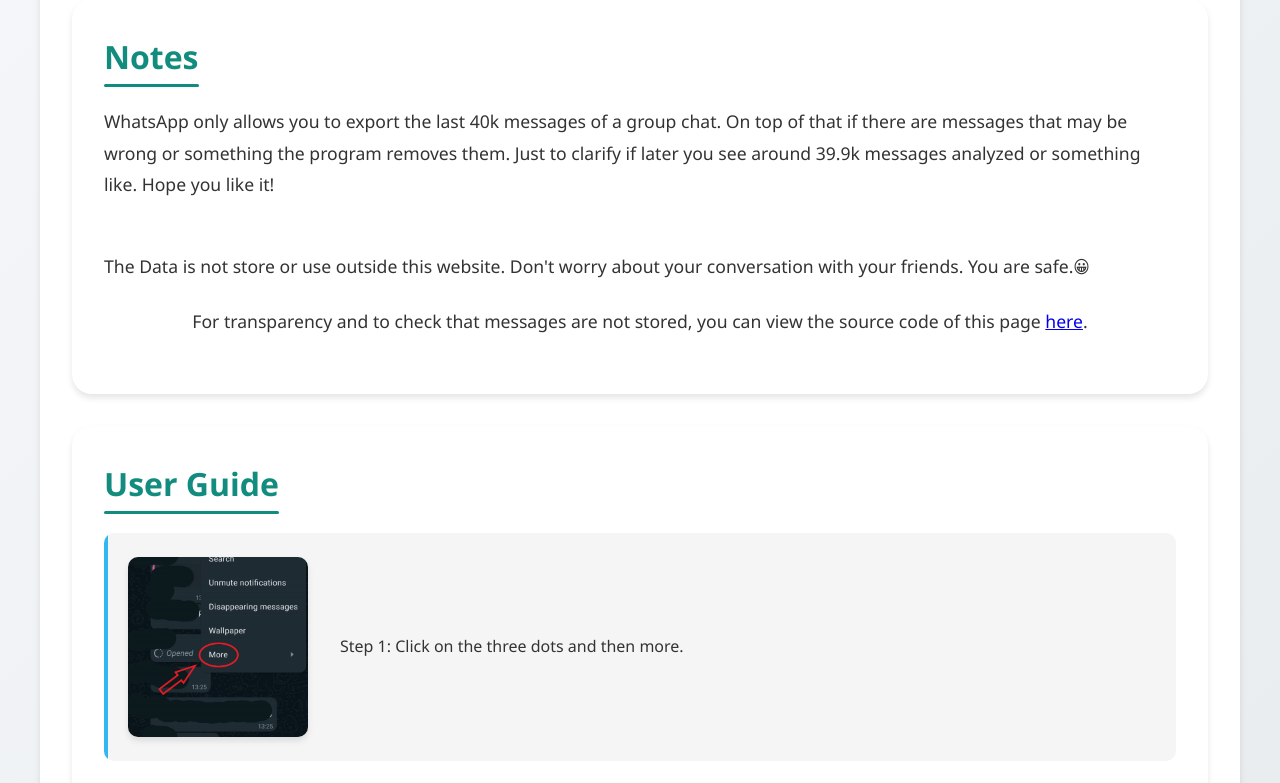
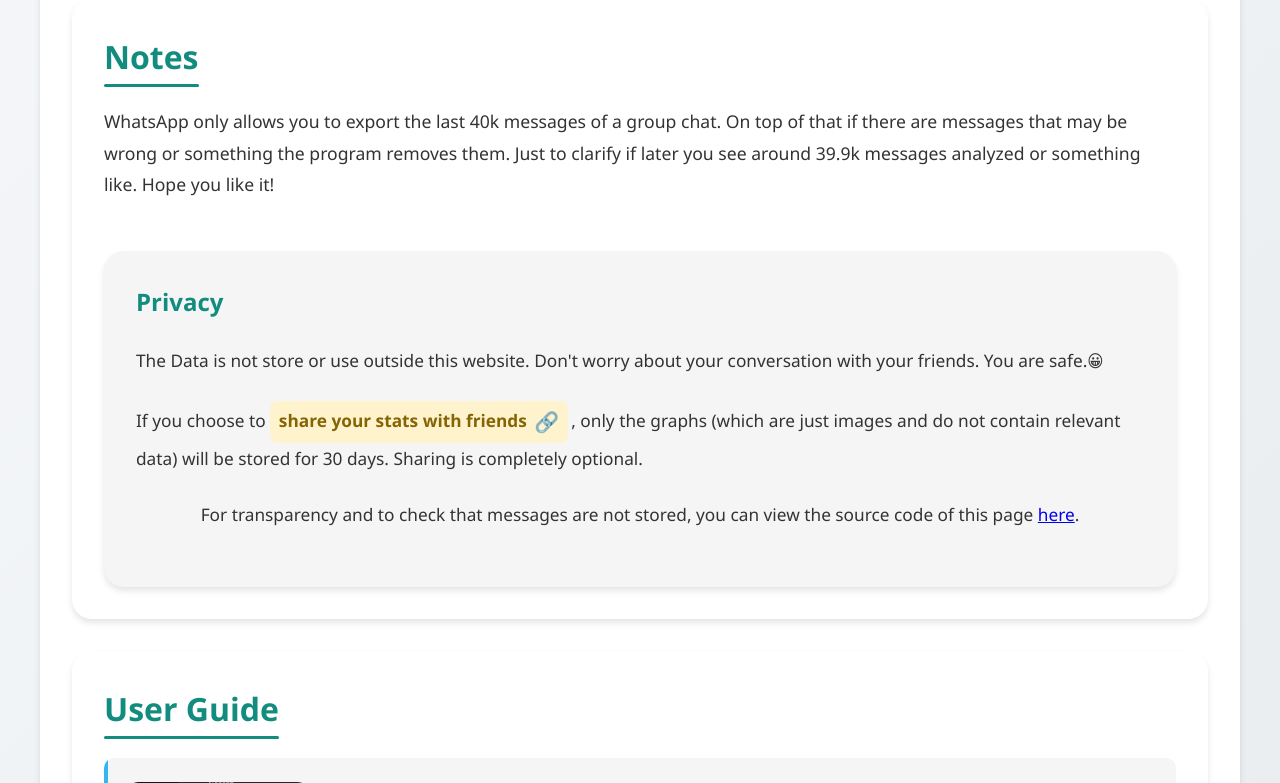
Before and after one commit to David-Bellon/whatsapp_stats, a FastAPI app: page / in a window 1280 px wide. Shown: the part 277-1060 px from the top of the page. Run offline with FastAPI, Linux system fonts and the light colour scheme.

Commit message:
Clear transparency

```diff
--- a/static/css/style.css
+++ b/static/css/style.css
@@ -559,3 +559,44 @@ body {
     opacity: 1;
     transition: opacity 0.7s;
 }
+
+.privacy-section {
+    background: var(--light-gray);
+    border-radius: var(--border-radius);
+    box-shadow: var(--shadow);
+    padding: var(--spacing-lg);
+    border-left: 6px solid var(--accent-color);
+    border: none;
+}
+.privacy-section h3 {
+    color: var(--secondary-color);
+    font-size: 1.5rem;
+    margin-top: 0;
+    margin-bottom: var(--spacing-md);
+    text-align: left;
+}
+.privacy-section .instructions {
+    color: var(--text-color);
+    font-size: 1.08em;
+    margin-bottom: var(--spacing-md);
+    text-align: left;
+    line-height: 1.85;
+    background: none;
+    border: none;
+    padding: 0;
+}
+
+.highlight-share {
+    background: #fff3cd;
+    color: #856404;
+    padding: 0.15em 0.5em;
+    border-radius: 8px;
+    font-weight: 600;
+    margin-right: 0.2em;
+    display: inline-block;
+}
+.emoji {
+    font-size: 1.15em;
+    vertical-align: middle;
+    margin-left: 0.15em;
+}
--- a/static/js/script.js
+++ b/static/js/script.js
@@ -10,7 +10,7 @@ document.addEventListener("DOMContentLoaded", function () {
             const key = element.getAttribute('data-translate');
             if (data[key]) {
               // Use innerHTML for keys that may contain HTML
-              if (key === 'transparency_note') {
+              if (key === 'transparency_note' || key === 'privacy_share_note') {
                 element.innerHTML = data[key];
               } else {
                 element.textContent = data[key];
--- a/templates/index.html
+++ b/templates/index.html
@@ -36,9 +36,12 @@
             messages that may be wrong or something the program removes them. Just to clarify if later you see around
             39.9k messages analyzed or something like. Hope you like it!</p>
             <br>
-            <p data-translate="note2" class="instructions">The Data is not store or use outside this website. Don't worry about your
-                conversation with your friends. You are safe.&#128512;</p>
-            <p data-translate="transparency_note" class="instructions" style="margin-top: 0.5em; text-align: center;">For transparency and to check that messages are not stored, you can view the source code of this page <a href="https://github.com/YOUR_GITHUB_USERNAME/YOUR_REPO_NAME" target="_blank" rel="noopener noreferrer">here</a>.</p>
+            <div class="privacy-section">
+                <h3 data-translate="privacy">Privacy</h3>
+                <p data-translate="note2" class="instructions">The Data is not store or use outside this website. Don't worry about your conversation with your friends. You are safe.&#128512;</p>
+                <p data-translate="privacy_share_note" class="instructions">If you choose to <span class="highlight-share">share your stats with friends <span class="emoji">🔗</span></span>, only the graphs (which are just images and do not contain relevant data) will be stored for 30 days. Sharing is completely optional.</p>
+                <p data-translate="transparency_note" class="instructions" style="margin-top: 0.5em; text-align: center;">For transparency and to check that messages are not stored, you can view the source code of this page <a href="https://github.com/David-Bellon/whatsapp_stats" target="_blank" rel="noopener noreferrer">here</a>.</p>
+            </div>
         </div>
 
         <div class="user-guide">
```
Also changed, not shown: static/translate.json (+5 -3 lines).
